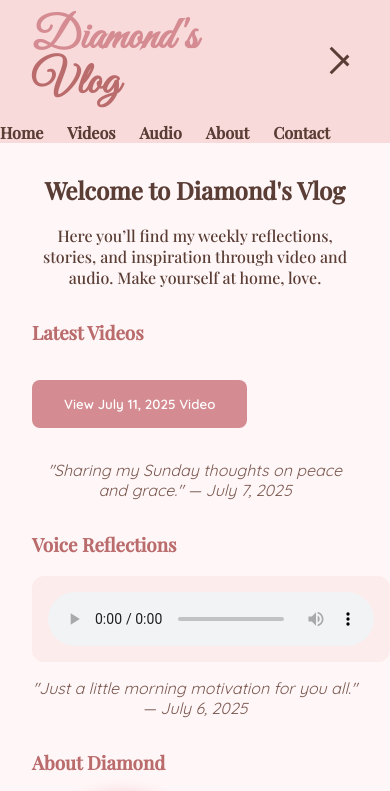
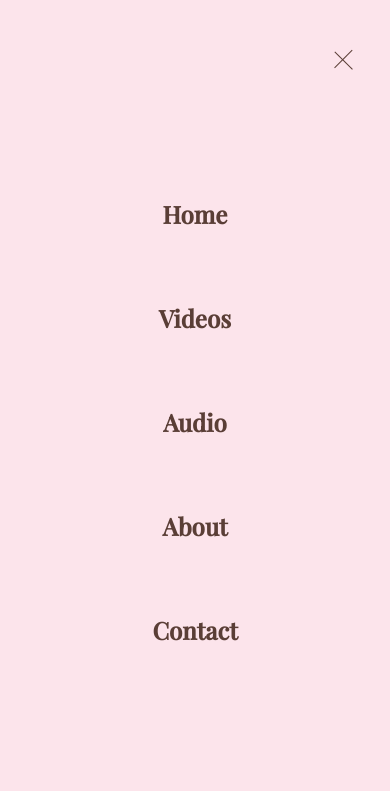
Before and after one commit to Astoria1590/Diamonds-Vlog, a plain HTML site: page index.html in a window 390 px wide. Both pictures are taken after a click on the button 339 px from the left and 60 px from the top of the page. Shown: the top 791 px of the page. Drawn offline with nearby package versions, Linux system fonts and the light colour scheme.

Commit message:
Add files via upload

```diff
--- a/index.html
+++ b/index.html
@@ -19,8 +19,9 @@
       align-items: center;
       padding: 1rem 2rem;
       background-color: #f9dada;
+      box-shadow: 0 2px 5px rgba(0, 0, 0, 0.05);
       position: relative;
-      box-shadow: 0 2px 5px rgba(0,0,0,0.05);
+      z-index: 1002;
     }
 
     .logo h1 {
@@ -44,18 +45,34 @@
     .hamburger {
       display: none;
       flex-direction: column;
-      cursor: pointer;
+      justify-content: center;
+      align-items: center;
+      width: 30px;
+      height: 24px;
       background: none;
       border: none;
-      z-index: 1001;
+      cursor: pointer;
+      z-index: 1100;
     }
 
     .bar {
       height: 3px;
       width: 25px;
       background-color: #5a3e36;
-      margin: 4px 0;
-      transition: all 0.3s ease;
+      margin: 3px 0;
+      transition: all 0.4s ease;
+    }
+
+    .hamburger.active .bar:nth-child(1) {
+      transform: rotate(45deg) translate(5px, 5px);
+    }
+
+    .hamburger.active .bar:nth-child(2) {
+      opacity: 0;
+    }
+
+    .hamburger.active .bar:nth-child(3) {
+      transform: rotate(-45deg) translate(6px, -6px);
     }
 
     .nav-menu {
@@ -89,30 +106,35 @@
       }
 
       .nav-menu {
-        position: absolute;
-        top: 100%;
+        position: fixed;
+        top: 0;
         left: 0;
-        right: 0;
-        background-color: #f9dada;
+        height: 100vh;
+        width: 100vw;
+        background-color: #fce4eb;
         flex-direction: column;
+        justify-content: center;
+        align-items: center;
         display: none;
+        z-index: 1000;
       }
 
       .nav-menu.active {
         display: flex;
       }
+
+      .nav-menu ul {
+        flex-direction: column;
+        align-items: center;
       }
 
-    .hamburger.active .bar:nth-child(1) {
-      transform: rotate(45deg) translate(5px, 5px);
+      .nav-menu li {
+        margin: 1.5rem 0;
       }
 
-    .hamburger.active .bar:nth-child(2) {
-      opacity: 0;
+      .nav-menu li a {
+        font-size: 1.5rem;
       }
-
-    .hamburger.active .bar:nth-child(3) {
-      transform: rotate(-45deg) translate(5px, -5px);
     }
 
     .main-content {
@@ -198,7 +220,6 @@
       font-style: italic;
       color: #7a5950;
       margin-bottom: 2rem;
-      font-family: 'Quicksand', sans-serif;
     }
 
     .footer {
@@ -207,31 +228,8 @@
       background-color: #f9dada;
       color: #5a3e36;
       font-size: 0.9rem;
-      font-family: 'Quicksand', sans-serif;
     }
   </style>
-  <script>
-    document.addEventListener('DOMContentLoaded', () => {
-      const hamburger = document.getElementById('hamburger');
-      const navMenu = document.getElementById('nav-menu');
-      const videoButton = document.getElementById('open-video');
-      const videoOverlay = document.getElementById('video-overlay');
-      const closeBtn = document.getElementById('close-video');
-
-      hamburger.addEventListener('click', () => {
-        hamburger.classList.toggle('active');
-        navMenu.classList.toggle('active');
-      });
-
-      videoButton.addEventListener('click', () => {
-        videoOverlay.classList.add('active');
-      });
-
-      closeBtn.addEventListener('click', () => {
-        videoOverlay.classList.remove('active');
-      });
-    });
-  </script>
 </head>
 <body>
   <header class="navbar">
@@ -268,7 +266,6 @@
         <span class="close-btn" id="close-video">&times;</span>
         <video controls>
           <source src="https://res.cloudinary.com/dbeifkzba/video/upload/v1752256562/FDownloader.Net_AQOEgtCLCS20mmYjkLCnlZ-FFNcwQzN7r6sY90DYV0rUbbVxFu_hIN5G68MS7ITtz98KjDdhoawE3QRG9p-0w-mR_720p__HD_ezmlvb.mp4" type="video/mp4">
-          Your browser does not support the video tag.
         </video>
       </div>
       <p class="caption">"Sharing my Sunday thoughts on peace and grace." — July 7, 2025</p>
@@ -278,7 +275,6 @@
       <h3>Voice Reflections</h3>
       <audio controls>
         <source src="reflection-audio.mp3" type="audio/mp3">
-        Your browser does not support the audio tag.
       </audio>
       <p class="caption">"Just a little morning motivation for you all." — July 6, 2025</p>
     </section>
@@ -291,14 +287,7 @@
         </div>
         <div style="flex: 1; min-width: 240px;">
           <p><strong>Empowering Women | Encourager | Faith-Driven | Veteran</strong></p>
-      <p>Diamond Smith is a powerful voice of encouragement and authenticity for women from all walks of life. As a proud veteran and woman of faith, Diamond brings warmth, strength, and light to every story she shares.</p>
-
-      <p>🌸 Her journey—from military service to personal healing and growth—has shaped her into a relatable and inspiring figure. Through her words, voice, and videos, Diamond connects deeply with women who are seeking motivation, self-love, and spiritual renewal.</p>
-
-      <p>🦋 Whether she’s sharing a heartfelt reflection, a lesson from her past, or a moment of joy, Diamond’s heart beats for empowering other women to rise in their purpose and walk boldly in grace.</p>
-
-      <p>💖 Her vlog is more than just a platform—it's a sanctuary of love, healing, and sisterhood. Diamond believes every woman deserves to be heard, seen, and uplifted.</p>
-
+          <p>Diamond Smith is a powerful voice of encouragement and authenticity for women from all walks of life...</p>
           <p><em>#FaithInAction #Sisterhood #Empowerment #HealingJourney #WomenSupportingWomen</em></p>
         </div>
       </div>
@@ -313,5 +302,28 @@
   <footer class="footer">
     <p>&copy; 2025 Diamond Smith. All rights reserved.</p>
   </footer>
+
+  <script>
+    document.addEventListener('DOMContentLoaded', () => {
+      const hamburger = document.getElementById('hamburger');
+      const navMenu = document.getElementById('nav-menu');
+      const videoButton = document.getElementById('open-video');
+      const videoOverlay = document.getElementById('video-overlay');
+      const closeBtn = document.getElementById('close-video');
+
+      hamburger.addEventListener('click', () => {
+        hamburger.classList.toggle('active');
+        navMenu.classList.toggle('active');
+      });
+
+      videoButton.addEventListener('click', () => {
+        videoOverlay.classList.add('active');
+      });
+
+      closeBtn.addEventListener('click', () => {
+        videoOverlay.classList.remove('active');
+      });
+    });
+  </script>
 </body>
 </html>
```
Lines whose indentation alone changed are shown as unchanged.
